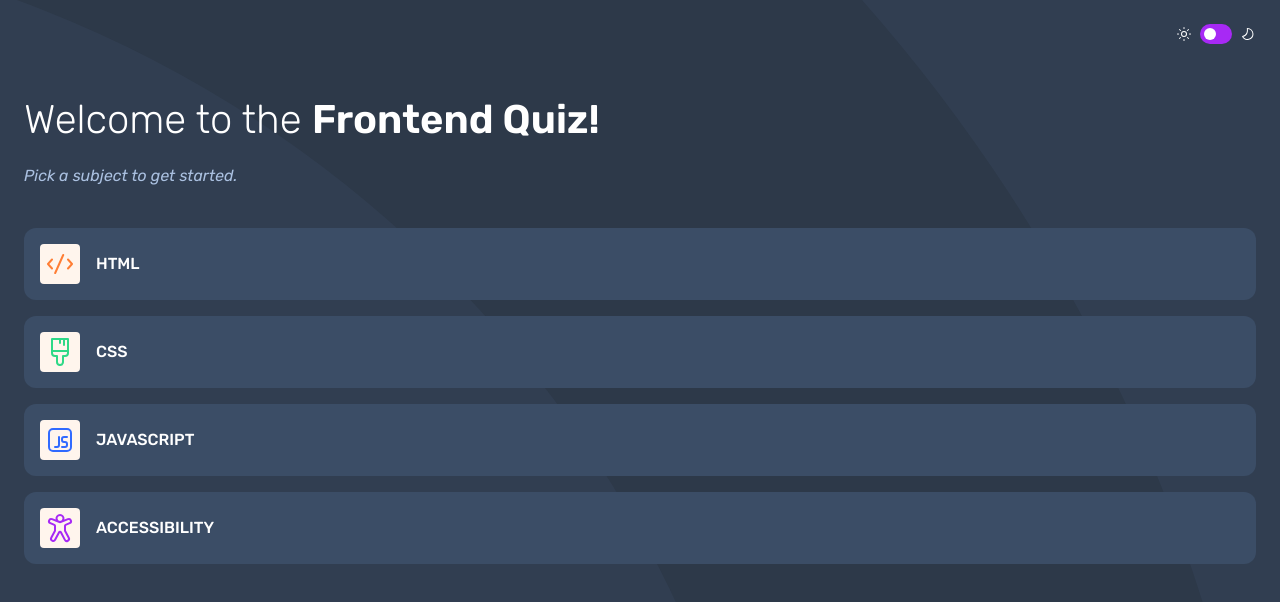
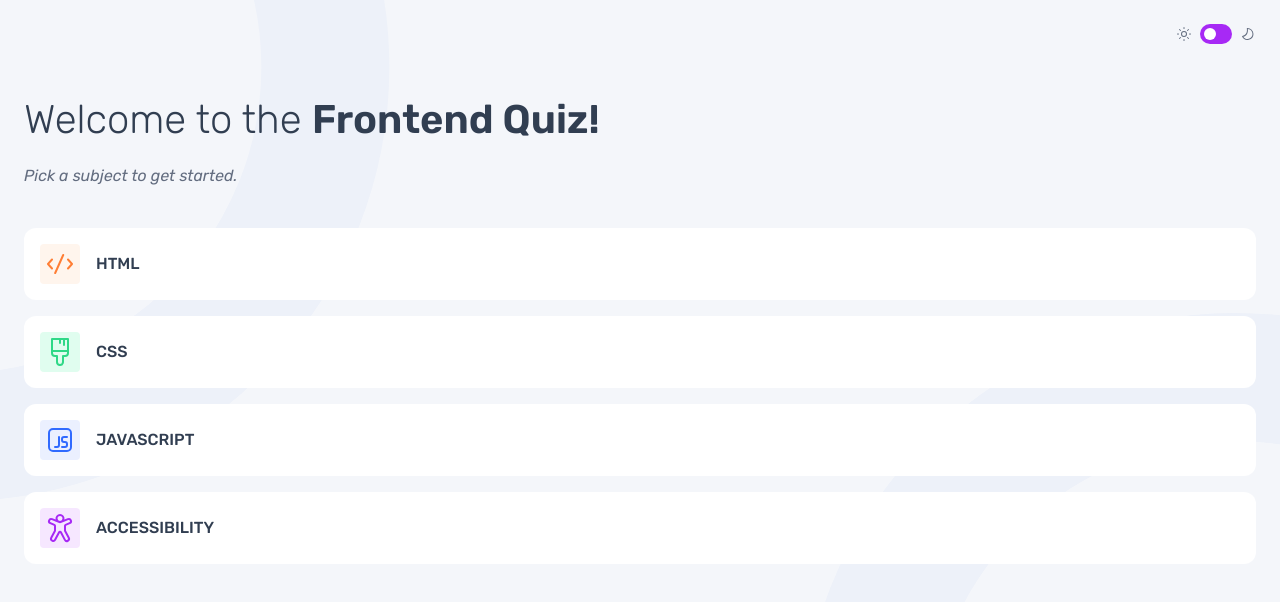
Before and after one commit to pauljomy/quiz-app, a website built with Vite: page index.html in a window 1280 px wide. Built offline with nearby package versions, Linux system fonts and the light colour scheme.

Commit message:
updated the dark and light theme settings in css

```diff
--- a/index.html
+++ b/index.html
@@ -6,17 +6,20 @@
     <link rel="stylesheet" href="/src/style.css" />
     <title>Quiz App</title>
   </head>
-  <body
-    class="min-h-dvh bg-background font-default text-white bg-[url('/src/assets/img/pattern-background-mobile-dark.svg')] bg-no-repeat bg-cover"
-  >
+  <body class="min-h-dvh bg-background font-default text-text-default">
     <main>
       <div>
         <div class="flex items-center justify-between px-6 py-6">
           <div class="flex items-center gap-2 w-full justify-end">
             <img
+              src="/src/assets/img/icon-sun-dark.svg"
+              alt="an icon of light theme"
+              class="h-4 w-4 dark:hidden"
+            />
+            <img
               src="/src/assets/img/icon-sun-light.svg"
-              alt="an icon of light theme"
-              class="h-4 w-4"
+              alt="an icon of dark theme"
+              class="h-4 w-4 hidden dark:block"
             />
             <input
               type="checkbox"
@@ -24,9 +27,14 @@
             />
 
             <img
+              src="/src/assets/img/icon-moon-dark.svg"
+              alt="an icon of moon dark theme "
+              class="h-4 w-4 dark:hidden"
+            />
+            <img
               src="/src/assets/img/icon-moon-light.svg"
-              alt="an icon of moon dark theme "
-              class="h-4 w-4"
+              alt="an icon of moon dark theme"
+              class="h-4 w-4 hidden dark:block"
             />
           </div>
         </div>
@@ -55,7 +63,7 @@
               <img
                 src="/src/assets/img/icon-css.svg"
                 alt="An icon of HTML"
-                class="bg-html-fill w-[2.5em] h-[2.5em] rounded-sm p-1"
+                class="bg-css-fill w-[2.5em] h-[2.5em] rounded-sm p-1"
               />
               <p class="font-medium">CSS</p>
             </div>
@@ -65,7 +73,7 @@
               <img
                 src="/src/assets/img/icon-js.svg"
                 alt="An icon of HTML"
-                class="bg-html-fill w-[2.5em] h-[2.5em] rounded-sm p-1"
+                class="bg-js-fill w-[2.5em] h-[2.5em] rounded-sm p-1"
               />
               <p class="font-medium">JAVASCRIPT</p>
             </div>
@@ -75,7 +83,7 @@
               <img
                 src="/src/assets/img/icon-accessibility.svg"
                 alt="An icon of HTML"
-                class="bg-html-fill w-[2.5em] h-[2.5em] rounded-sm p-1"
+                class="bg-accessibility-fill w-[2.5em] h-[2.5em] rounded-sm p-1"
               />
               <p class="font-medium uppercase">Accessibility</p>
             </div>
--- a/src/style.css
+++ b/src/style.css
@@ -1,4 +1,6 @@
 @import "tailwindcss";
+
+@variant dark (&:where(.dark, .dark *));
 
 @font-face {
   font-family: "Rubik";
@@ -15,11 +17,60 @@
 }
 
 @theme {
+  /*fonts*/
+  --font-default: "Rubik", sans-serif;
+
+  /*light and default theme*/
+  --color-toggle: #a729f5;
+  --color-html-fill: #fff5ed;
+  --color-css-fill: #e0fdef;
+  --color-js-fill: #ebf0ff;
+  --color-accessibility-fill: #f6e7ff;
+
+  /*colors which will switch to dark*/
+  --color-background: #f4f6fa;
+  --color-div-fill: #fff;
+  --color-tag-line: #626c7f;
+  --color-text-default: #313e51;
+}
+
+html.dark {
   --color-background: #313e51;
-  --color-toggle: #a729f5;
-  --color-logo-fill: #f6e7ff;
-  --color-html-fill: #fff5ed;
   --color-div-fill: #3b4d66;
   --color-tag-line: #abc1e1;
-  --font-default: "Rubik", sans-serif;
+  --color-text-default: #fff;
 }
+
+body {
+  background-image: url("/src/assets/img/pattern-background-mobile-light.svg");
+  background-repeat: no-repeat;
+  background-size: cover;
+}
+
+html.dark {
+  background-image: url("/src/assets/img/pattern-background-mobile-dark.svg");
+}
+
+@media (min-width: 768px) {
+  body {
+    background-image: url("/src/assets/img/pattern-background-tablet-light.svg");
+    background-repeat: no-repeat;
+    background-size: cover;
+  }
+
+  html.dark {
+    background-image: url("/src/assets/img/pattern-background-tablet-dark.svg");
+  }
+}
+
+@media (min-width: 1024px) {
+  body {
+    background-image: url("/src/assets/img/pattern-background-desktop-light.svg");
+    background-repeat: no-repeat;
+    background-size: cover;
+  }
+
+  html.dark {
+    background-image: url("/src/assets/img/pattern-background-desktop-dark.svg");
+  }
+}
```
